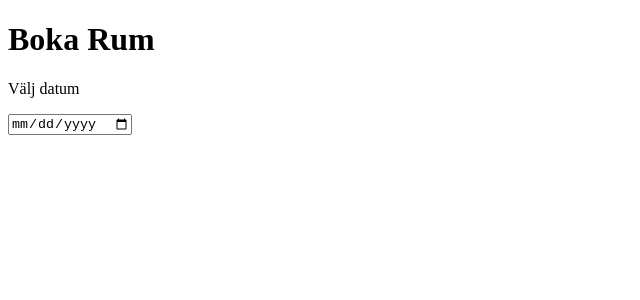
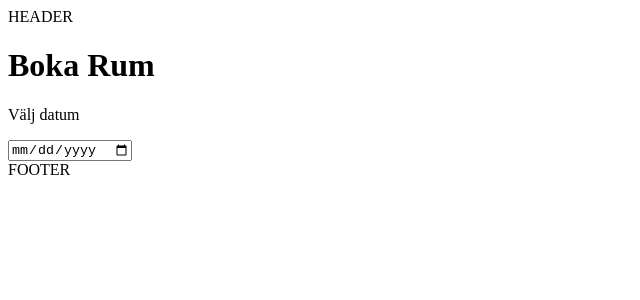
Before and after one commit to jimmybookkyh-crypto/fe25TSGrupp2Projekt, a React (Vite) app: page / in a window 1280 px wide. Shown: the top 300 px of the page, without its empty margins (0-640 px from the left). Built offline with nearby package versions, Linux system fonts and the light colour scheme.

Commit message:
base structure for header and footer in partials folder. implemented in App.tsx

```diff
--- a/src/App.tsx
+++ b/src/App.tsx
@@ -1,9 +1,14 @@
 import { Outlet } from "react-router";
+
+import Header from "./partials/Header.tsx"
+import Footer from "./partials/Footer.tsx"
 
 export default function App() {
   return <>
+    <Header />
     <main>
       <Outlet />
     </main>
+    <Footer />
   </>;
 }
--- /dev/null
+++ b/src/partials/Footer.tsx
@@ -0,0 +1,6 @@
+
+export default function Footer() {
+    return <footer>
+        FOOTER
+    </footer>
+}
--- /dev/null
+++ b/src/partials/Header.tsx
@@ -0,0 +1,6 @@
+
+export default function Header() {
+    return <header>
+        HEADER
+    </header>;
+}
```
